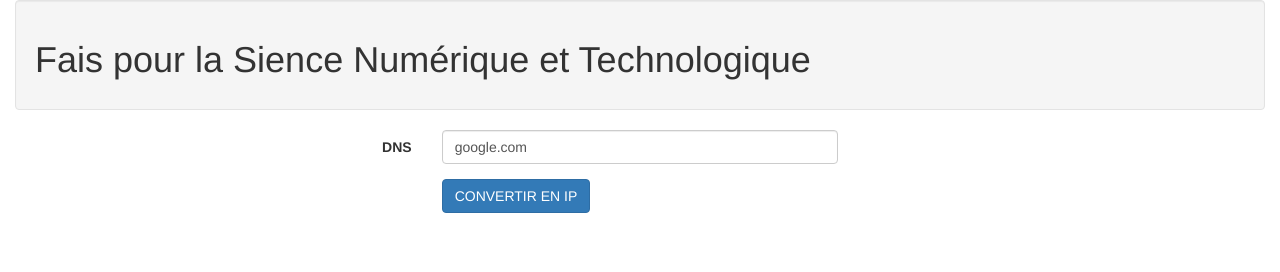
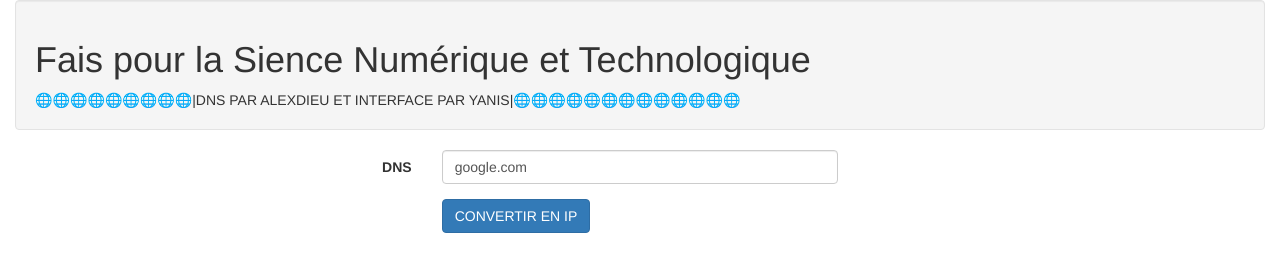
Before and after one commit to alexdieu/DNS-A-IP-JS, a plain HTML site: page index.html in a window 1280 px wide. Drawn offline with nearby package versions, Linux system fonts and the light colour scheme; some packages are replaced by stand-ins of ours; a script that the page names is missing.

Commit message:
Update index.html

```diff
--- a/index.html
+++ b/index.html
@@ -16,6 +16,7 @@
         <div class="row">
             <div class="col-md-12">
                 <div class="well"><h1>Fais pour la Sience Numérique et Technologique</h1>
+					🌐🌐🌐🌐🌐🌐🌐🌐🌐|DNS PAR ALEXDIEU ET INTERFACE PAR YANIS|🌐🌐🌐🌐🌐🌐🌐🌐🌐🌐🌐🌐🌐
                     </div>
                 <form class="form-horizontal">
                     <fieldset>
```
